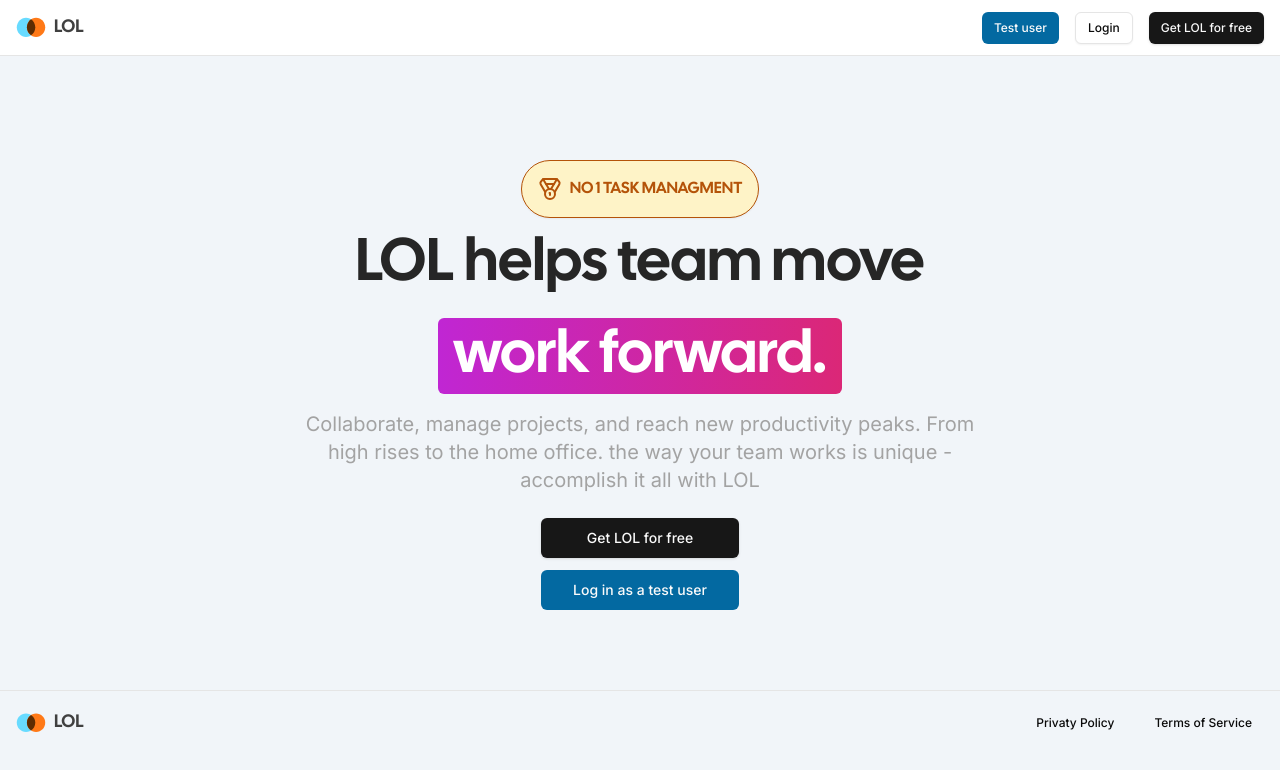
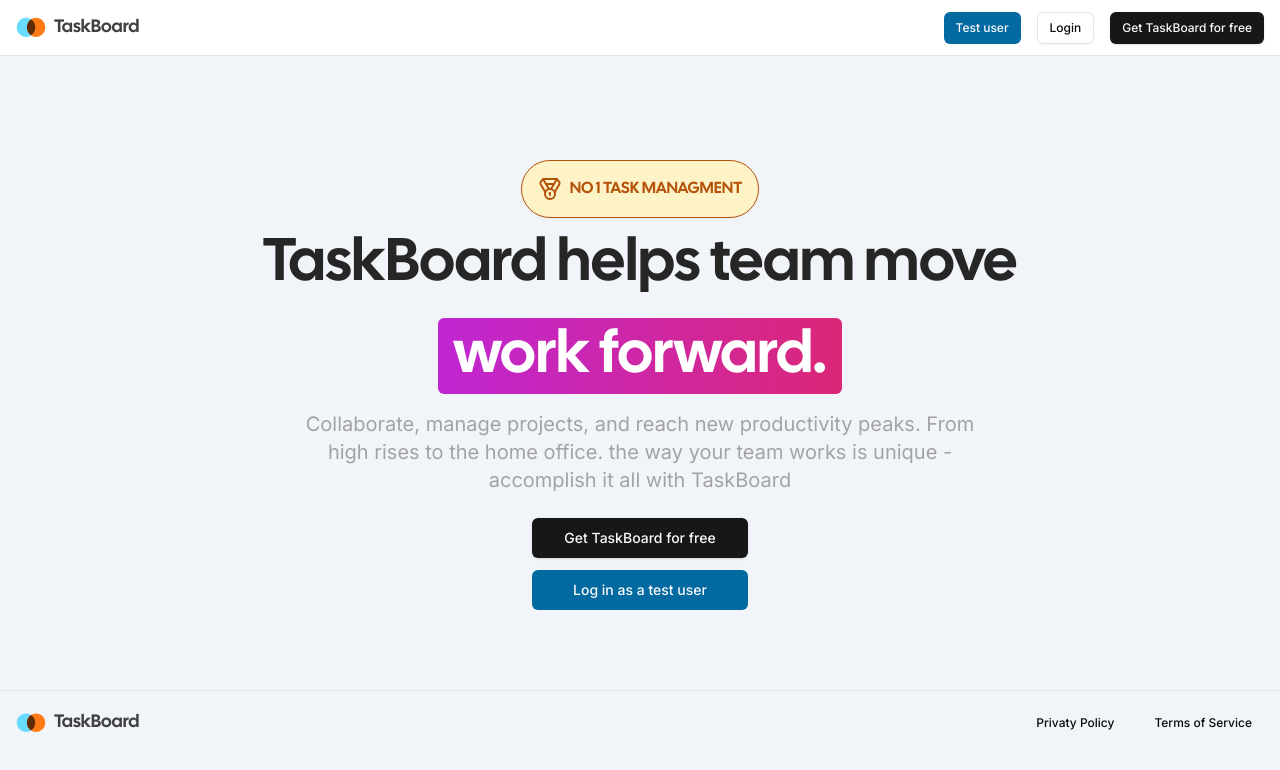
Before and after one commit to Agreatdayforfreedom/trello-clone, a Next.js app: page / in a window 1280 px wide. Shown: the top 770 px of the page. Built offline with nearby package versions, Linux system fonts and the light colour scheme.

Commit message:
taskboard

```diff
--- a/actions/stripe-redirect/index.ts
+++ b/actions/stripe-redirect/index.ts
@@ -55,7 +55,7 @@ const handler = async (data: InputType): Promise<ReturnType> => {
 						price_data: {
 							currency: "USD",
 							product_data: {
-								name: "LOL Pro",
+								name: "TaskBoard  Pro",
 								description: "Unlimited boards for your organization",
 							},
 							unit_amount: 2000,
--- a/app/(marketing)/_components/navbar.tsx
+++ b/app/(marketing)/_components/navbar.tsx
@@ -16,7 +16,7 @@ export default function Navbar() {
 						<Link href="/sign-in">Login</Link>
 					</Button>
 					<Button size="sm" asChild>
-						<Link href="/sign-up">Get LOL for free</Link>
+						<Link href="/sign-up">Get TaskBoard for free</Link>
 					</Button>
 				</div>
 			</div>
--- a/app/(marketing)/page.tsx
+++ b/app/(marketing)/page.tsx
@@ -28,7 +28,7 @@ export default function MarketingPage() {
 					No 1 task managment
 				</div>
 				<h1 className="text-3xl md:text-6xl text-center text-neutral-800 mb-6">
-					LOL helps team move
+					TaskBoard helps team move
 				</h1>
 				<div className="text-3xl md:text-6xl bg-gradient-to-r from-fuchsia-600 to-pink-600 text-white px-4 p-2 rounded-md  w-fit">
 					work forward.
@@ -37,12 +37,12 @@ export default function MarketingPage() {
 			<div className="text-sm md:text-xl text-neutral-400 mt-4 max-w-xs md:max-w-2xl text-center mx-auto">
 				Collaborate, manage projects, and reach new productivity peaks. From
 				high rises to the home office. the way your team works is unique -
-				accomplish it all with LOL
+				accomplish it all with TaskBoard
 			</div>
 
 			<div className="space-y-3 flex flex-col">
 				<Button className="mt-6" size="lg" asChild>
-					<Link href="sign-up">Get LOL for free</Link>
+					<Link href="sign-up">Get TaskBoard for free</Link>
 				</Button>
 				<Button size="lg" variant="primary" asChild>
 					<Link href="/sign-in?mode=test">Log in as a test user</Link>
--- a/app/layout.tsx
+++ b/app/layout.tsx
@@ -6,8 +6,8 @@ const inter = Inter({ subsets: ["latin"] });
 
 export const metadata: Metadata = {
 	title: {
-    default: "LOL",
-    template: `%s | LOL`,
+		default: "TaskBoard ",
+		template: `%s | TaskBoard `,
 	},
 	description: "Generated by create next app",
 	icons: [
--- a/components/logo.tsx
+++ b/components/logo.tsx
@@ -13,7 +13,9 @@ export function Logo() {
 		<Link href="/">
 			<div className="hover:opacity-75 transition items-center gap-x-2 hidden md:flex">
 				<Image src="/logo.svg" alt="logo" height={30} width={30} />
-        <p className={cn("text-lg text-neutral-700", headingFont.className)}>LOL</p>
+				<p className={cn("text-lg text-neutral-700", headingFont.className)}>
+					TaskBoard{" "}
+				</p>
 			</div>
 		</Link>
 	);
--- a/components/modals/pro-modal.tsx
+++ b/components/modals/pro-modal.tsx
@@ -32,9 +32,11 @@ export const ProModal = () => {
 					<Image src="/hero.svg" alt="Hero" className="object-cover" fill />
 				</div>
 				<div className="text-neutral-700 mx-auto space-y-6 p-6">
-					<h2 className="font-semibold text-xl">Upgrade to LOL Pro Today!</h2>
+					<h2 className="font-semibold text-xl">
+						Upgrade to TaskBoard Pro Today!
+					</h2>
 					<p className="text-xs font-semibold text-neutral-600">
-						Explore the best of LOL
+						Explore the best of TaskBoard
 					</p>
 					<div className="pl-3">
 						<ul className="text-sm list-disc">
```
Lines whose indentation alone changed are shown as unchanged.
